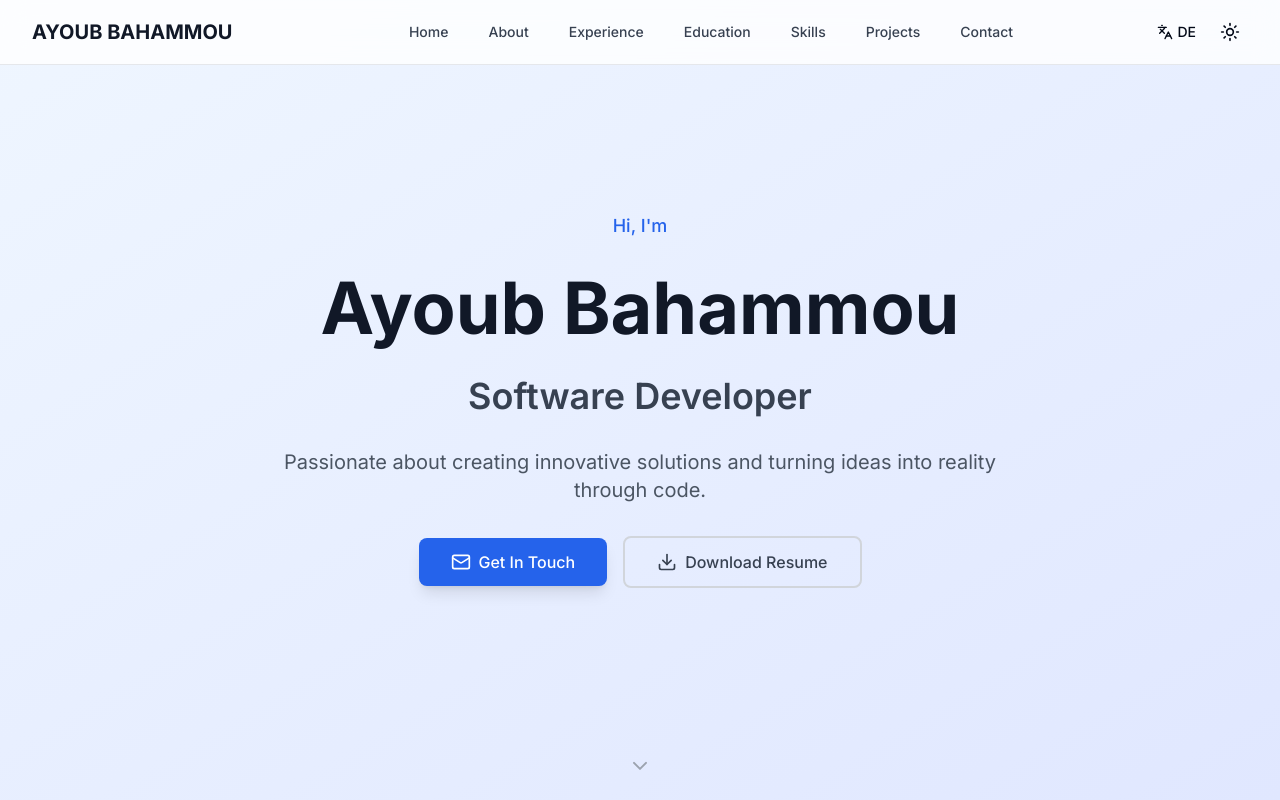
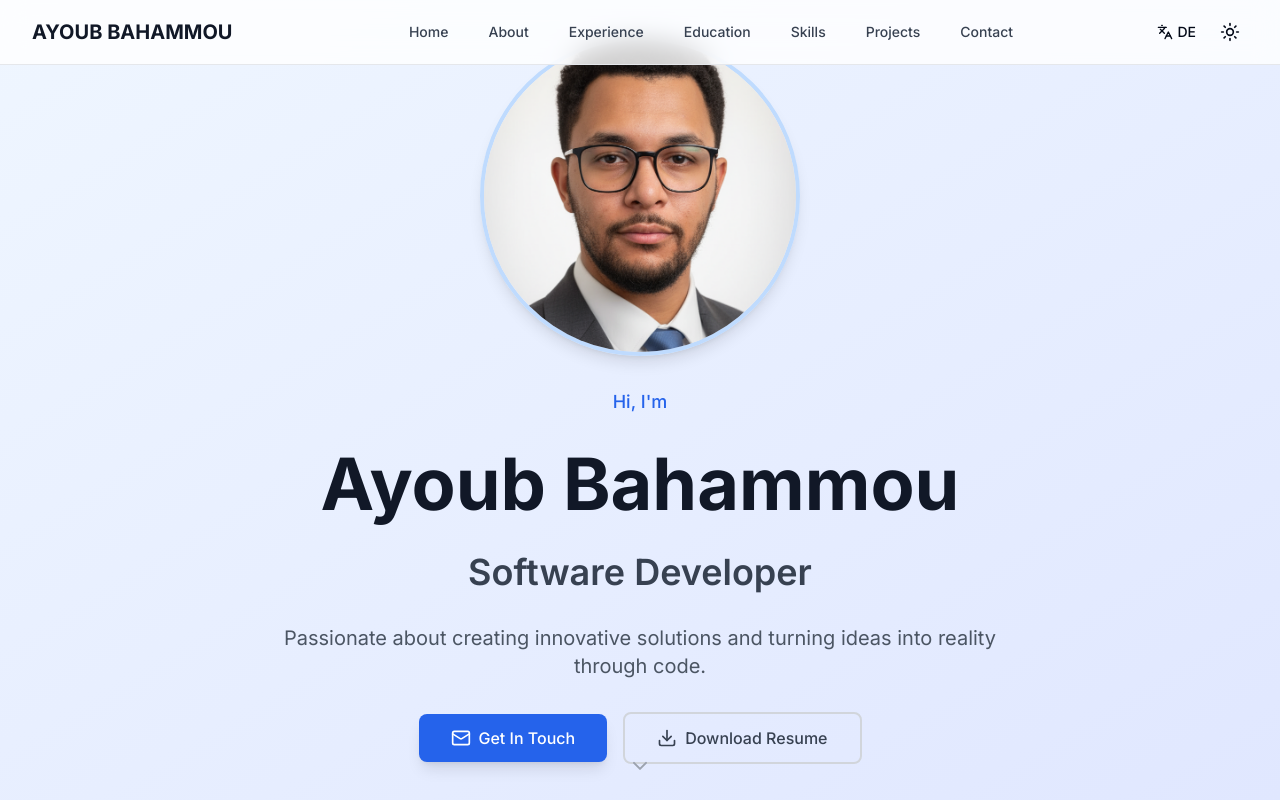
Before and after one commit to AyoubHisoka14/portfolio, a Next.js app: page / in a window 1280 px wide. Shown: the top 800 px of the page. Built offline with nearby package versions, Linux system fonts and the light colour scheme.

Commit message:
Small Changes

```diff
--- a/src/components/experience-section.tsx
+++ b/src/components/experience-section.tsx
@@ -12,7 +12,7 @@ const experiences = [
     periodKey: "experience.period",
     descriptionKey: "experience.description",
     responsibilitiesKey: "experience.responsibilities",
-    technologies: ["Kotlin", "Android SDK", "Android Studio", "Unit Testing", "UI Testing", "Git", "Agile/Scrum"],
+    technologies: ["Kotlin", "Java", "Jetpack Compose", "Room", "Android SDK", "Hilt Dependency Injection", "Unit Testing", "UI Testing", "Git", "GitLab", "Agile/Scrum", "Android Studio", "Firebase"],
     companyUrl: "https://www.bolindalabs.com",
   },
 ];
--- a/src/components/hero-section.tsx
+++ b/src/components/hero-section.tsx
@@ -3,6 +3,7 @@
 import { motion } from "framer-motion";
 import { ChevronDown, Download, Mail } from "lucide-react";
 import { useLanguage } from "./language-provider";
+import Image from "next/image";
 
 export function HeroSection() {
   const { t } = useLanguage();
@@ -23,6 +24,27 @@ export function HeroSection() {
           transition={{ duration: 0.8 }}
           className="space-y-8"
         >
+          {/* Profile Image */}
+          <motion.div
+            initial={{ opacity: 0, scale: 0.8 }}
+            animate={{ opacity: 1, scale: 1 }}
+            transition={{ delay: 0.1, duration: 0.6 }}
+            className="flex justify-center mb-6"
+          >
+            <div className="relative">
+              <div className="w-42 h-42 md:w-80 md:h-80 rounded-full overflow-hidden border-4 border-blue-200 dark:border-blue-800 shadow-lg">
+                <Image
+                  src="/pic.png"
+                  alt="Ayoub Bahammou"
+                  width={160}
+                  height={160}
+                  className="w-full h-full object-cover"
+                  priority
+                />
+              </div>
+            </div>
+          </motion.div>
+
           {/* Greeting */}
           <motion.p
             initial={{ opacity: 0 }}
@@ -84,7 +106,7 @@ export function HeroSection() {
               className="flex items-center gap-2 border-2 border-gray-300 dark:border-gray-600 text-gray-700 dark:text-gray-300 hover:border-blue-600 dark:hover:border-blue-400 hover:text-blue-600 dark:hover:text-blue-400 px-8 py-3 rounded-lg font-medium transition-colors duration-200"
             >
               <Download className="h-5 w-5" />
-              Download Resume
+              {t("hero.resume")}
             </a>
           </motion.div>
 
--- a/src/components/language-provider.tsx
+++ b/src/components/language-provider.tsx
@@ -29,6 +29,7 @@ const translations = {
     "hero.subtitle": "I build modern web applications and mobile apps",
     "hero.description": "Passionate about creating innovative solutions and turning ideas into reality through code.",
     "hero.cta": "Get In Touch",
+    "hero.resume": "Download Resume",
     "hero.scroll": "Scroll Down",
 
     // About Section
@@ -199,6 +200,7 @@ const translations = {
     "hero.subtitle": "Ich entwickle moderne Webanwendungen und mobile Apps",
     "hero.description": "Leidenschaftlich für innovative Lösungen und die Umsetzung von Ideen in die Realität durch Code.",
     "hero.cta": "Kontakt aufnehmen",
+    "hero.resume": "Lebenslauf Herunterladen",
     "hero.scroll": "Nach unten scrollen",
 
     // About Section
```
Also changed, not shown: public/pic.png (added), 1 other file (tests, documents, lock files or other folders).
